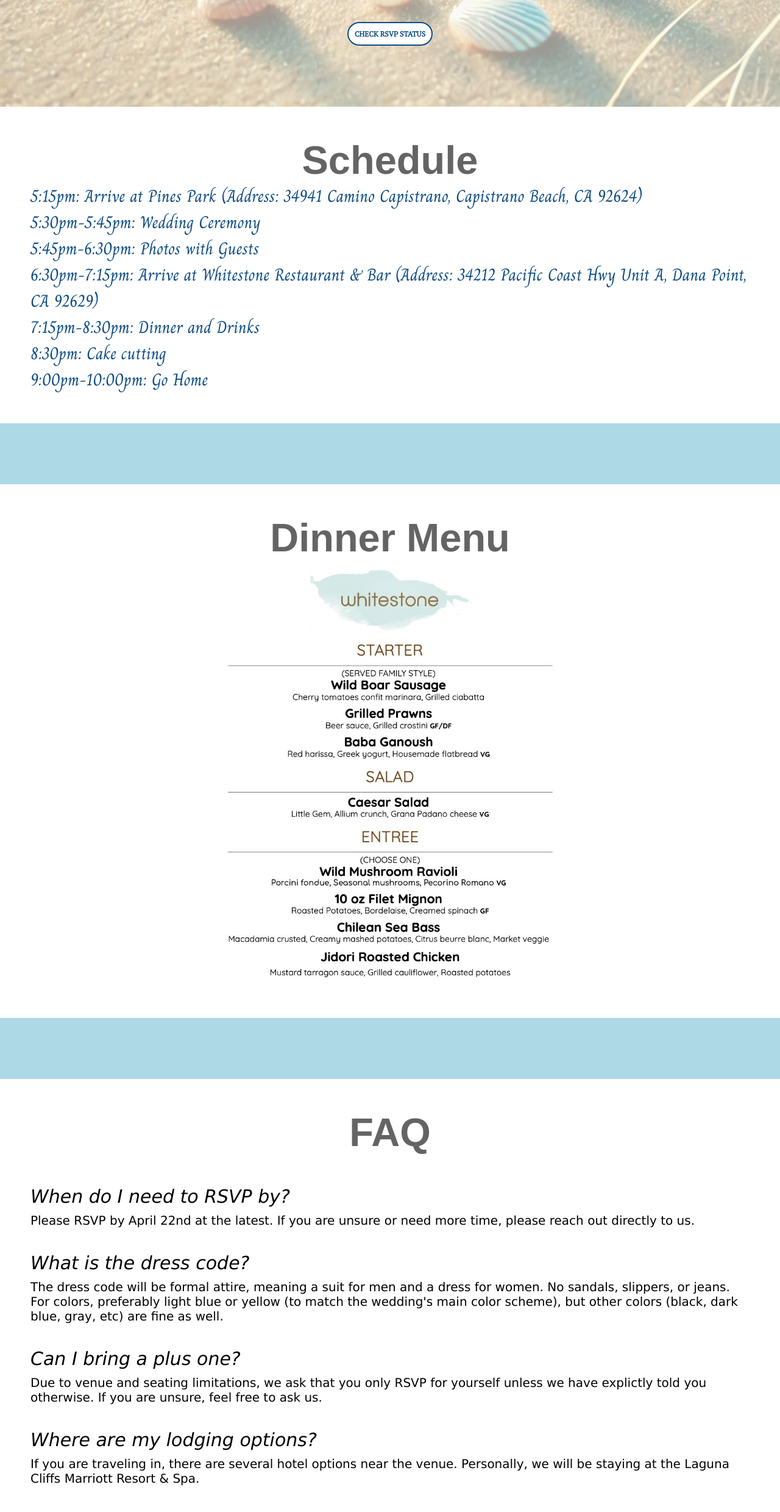
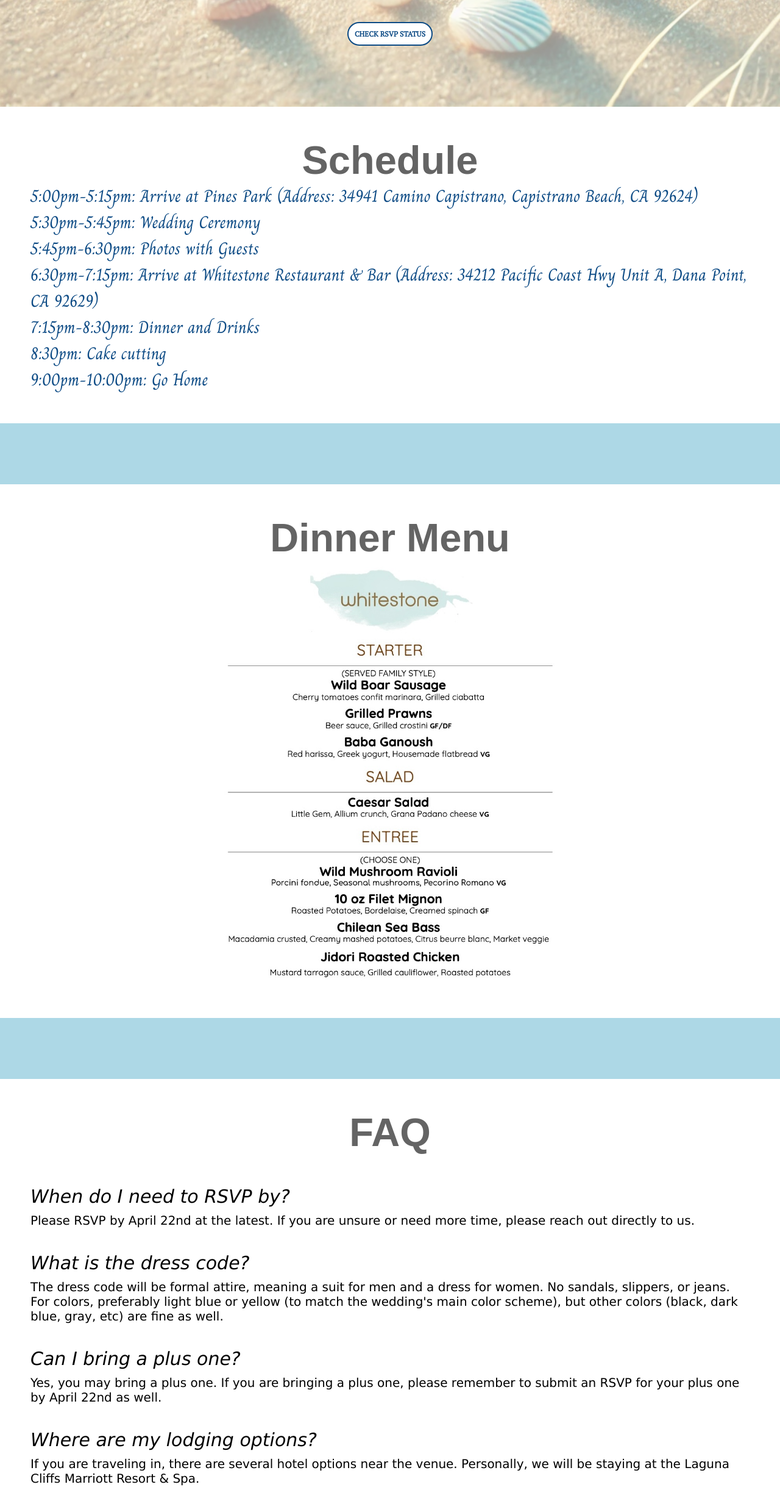
Before and after one commit to raymondsli/wedding, a React (Create React App) app: page / in a window 1280 px wide. Shown: the part 1172-3651 px from the top of the page at 61% size. Built offline with nearby package versions, Linux system fonts and the light colour scheme; a web font is replaced by a local one.

Commit message:
Update times and faq

```diff
--- a/src/pages/faqPage/FAQ.js
+++ b/src/pages/faqPage/FAQ.js
@@ -11,7 +11,7 @@ const questionAndAnswers = {
   "What is the dress code?":
     "The dress code will be formal attire, meaning a suit for men and a dress for women. No sandals, slippers, or jeans. For colors, preferably light blue or yellow (to match the wedding's main color scheme), but other colors (black, dark blue, gray, etc) are fine as well.",
   "Can I bring a plus one?":
-    "Due to venue and seating limitations, we ask that you only RSVP for yourself unless we have explictly told you otherwise. If you are unsure, feel free to ask us.",
+    "Yes, you may bring a plus one. If you are bringing a plus one, please remember to submit an RSVP for your plus one by April 22nd as well.",
   "Where are my lodging options?":
     "If you are traveling in, there are several hotel options near the venue. Personally, we will be staying at the Laguna Cliffs Marriott Resort & Spa.",
   "Will the venue be outdoors or indoors?":
@@ -40,7 +40,7 @@ const questionAndAnswersChinese = {
   "有著裝要求嗎？":
     "著裝要求為正式服裝，男士請穿西裝，女士請穿洋裝。禁止穿涼鞋、拖鞋或牛仔褲。顏色方面，建議淺藍色或黃色（與婚禮主色調相配），但其他顏色（黑色、深藍色、灰色等）也可以。",
   "我可以帶一位同行賓客嗎？":
-    "由於場地和座位限制，請您僅為自己回覆 (RSVP)，除非我們另行通知您可以攜伴參加。如果您不確定，隨時可以向我們詢問。",
+    "可以，您可以帶一位同行賓客。若您要帶同行賓客，請記得也在 4 月 22 日前為您的賓客提交回覆邀請 (RSVP)。",
   "有哪些住宿選擇？":
     "如果您需要住宿，場地附近有幾家飯店可供選擇。我們則會入住 Laguna Cliffs Marriott Resort & Spa。",
   "場地是室內還是室外？":
--- a/src/pages/schedulePage/Schedule.js
+++ b/src/pages/schedulePage/Schedule.js
@@ -15,7 +15,7 @@ function Schedule(props) {
       </h1>
       <div className="schedule-content-container">
         <div className={"schedule-content-text" + (isMobile ? " mobile" : "")}>
-          5:15pm: {getText("Arrive at Pines Park", language)} (
+          5:00pm-5:15pm: {getText("Arrive at Pines Park", language)} (
           {getText("Address", language)}:{" "}
           <a
             className={"map-link" + (isMobile ? " mobile" : "")}
```
